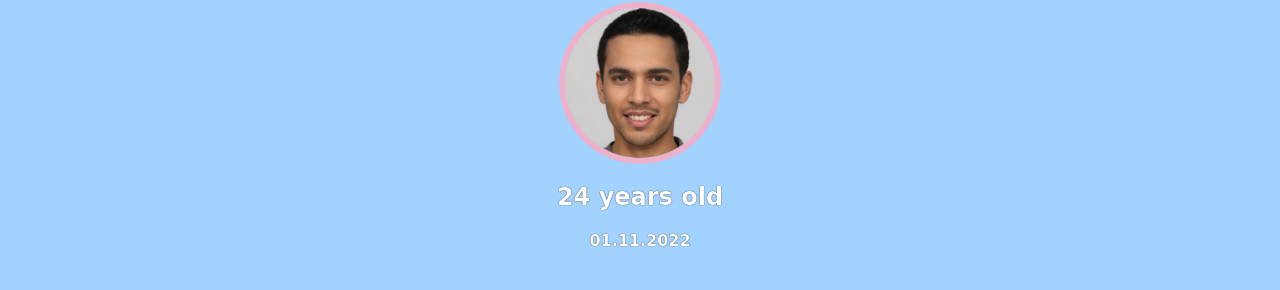
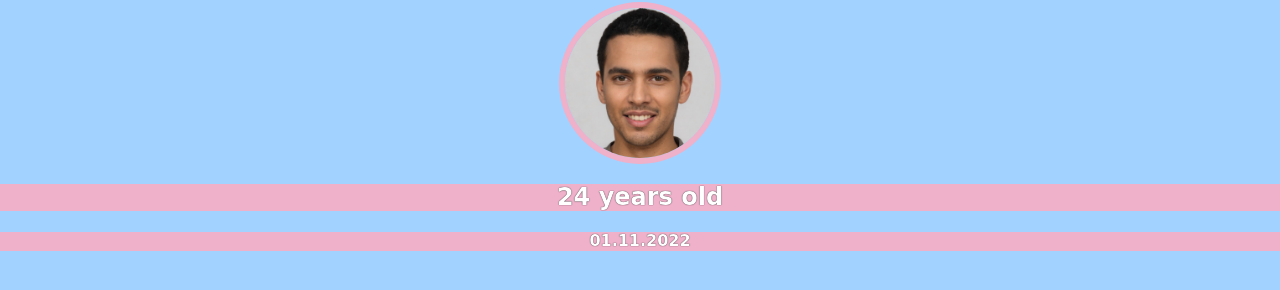
Before and after one commit to aradhyabob/BirthdayGIFt-Site, a website built with Vite: page index.html in a window 1280 px wide. Shown: the part 78-368 px from the top of the page. Built offline with nearby package versions, Linux system fonts and the light colour scheme; a web font is replaced by a local one.

Commit message:
Updated elements

```diff
--- a/styles.css
+++ b/styles.css
@@ -9,6 +9,9 @@ h1, h2, h3, h4, p {
     text-shadow: 0px 0px 1px black;
 }
 
+h2, h4 {
+    background: #EFB0C9;
+}
 #bff-img {
     width: 150px;
     border-radius: 50%;
```
